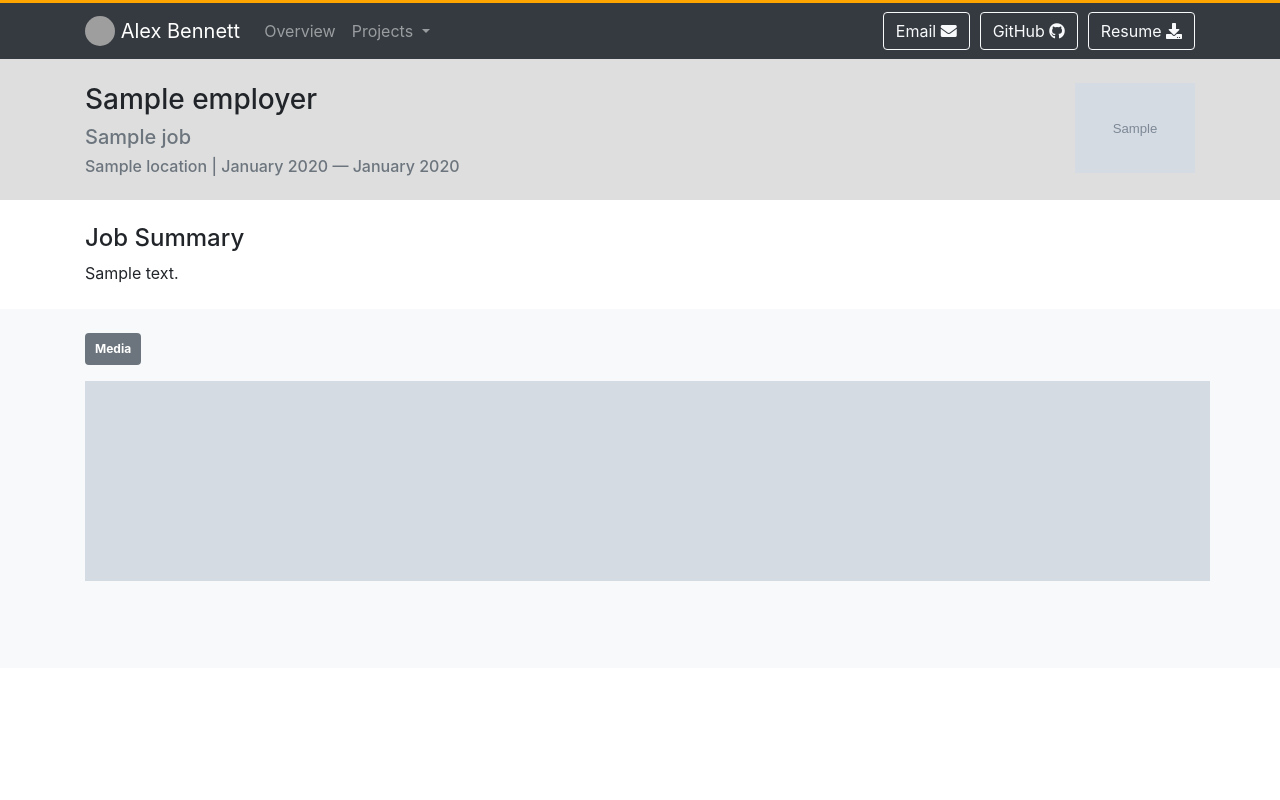
After one commit to alexbennett/amethyst, a Django app: template src/templates/base_job_detail.html in a window 1280 px wide. The commit adds this page. Run offline with Django 3.2, Linux system fonts and the light colour scheme; tables that the repository leaves empty hold one stand-in row (values such as "Sample post"); the template is opened without the code that fills it: values that come from a table or form of the project are taken from there, most other values are stand-ins (such as "Sample title", 1, 10 or a date in 2020); grey boxes marked "Sample" are stand-in pictures; data that the repository does not hold is empty; parts of the project's set-up code (start-up, migrations or seed data) failed here and were passed over; some libraries are stand-ins or nearby versions; grey boxes are pictures that could not be loaded.

Commit message:
Added image galleries and job detail page

```diff
--- a/src/amethyst-core/settings/default.py
+++ b/src/amethyst-core/settings/default.py
@@ -127,7 +127,6 @@ USE_TZ = True
 
 # Static files (CSS, JavaScript, Images)
 # https://docs.djangoproject.com/en/2.1/howto/static-files/
-
 STATIC_URL = '/static/'
 STATIC_ROOT = str(ROOT_DIR.path('static'))
 STATICFILES_DIRS = [
@@ -139,7 +138,6 @@ STATICFILES_FINDERS = (
 )
 
 # Media files (uploads)
-
 MEDIA_URL = '/media/'
 MEDIA_ROOT = str(ROOT_DIR.path('media'))
 
--- a/src/amethyst-core/settings/local.py
+++ b/src/amethyst-core/settings/local.py
@@ -14,3 +14,5 @@ DATABASES = {
         'PASSWORD': env('DJANGO_MYSQL_PASSWORD', default='')
     }
 }
+
+SITE_ID = 1
--- a/src/apps/portfolio/models.py
+++ b/src/apps/portfolio/models.py
@@ -28,7 +28,7 @@ class Project(models.Model):
 class ProjectImage(models.Model):
     project = models.ForeignKey(
         Project, related_name='images', on_delete=models.CASCADE)
-    image = models.ImageField(upload_to='img/projects/images')
+    image = models.ImageField(upload_to='img/projects')
 
     def __str__(self):
         return 'Project image'
@@ -37,7 +37,7 @@ class ProjectImage(models.Model):
 class FeaturedProjectImage(models.Model):
     project = models.ForeignKey(
         Project, related_name='featured_images', on_delete=models.CASCADE)
-    image = models.ImageField(upload_to='img/projects/images/featured')
+    image = models.ImageField(upload_to='img/projects/featured')
 
     def __str__(self):
         return 'Featured project image'
@@ -69,6 +69,7 @@ class Skill(models.Model):
         SkillCategory, related_name='skills', on_delete=models.CASCADE)
     more_info = models.TextField(blank=True)
     related_projects = models.ManyToManyField(Project, blank=True)
+    related_jobs = models.ManyToManyField("Job", blank=True)
     slug = models.SlugField(max_length=8, unique=True)
 
     def __str__(self):
@@ -77,8 +78,7 @@ class Skill(models.Model):
 
 class SubSkill(models.Model):
     name = models.CharField(max_length=24)
-    parent_skill = models.ForeignKey(
-        Skill, related_name='sub_skills', on_delete=models.CASCADE)
+    parent_skill = models.ForeignKey(Skill, related_name='sub_skills', on_delete=models.CASCADE)
     #category = models.ForeignKey(SkillCategory, related_name='sub_skills', on_delete=models.CASCADE)
 
     def __str__(self):
@@ -115,9 +115,19 @@ class Job(models.Model):
     started = models.DateField()
     ended = models.DateField()
     current = models.BooleanField(default=False)
+    logo = models.ImageField(upload_to='img/jobs/logos', blank=True)
 
     def __str__(self):
         return self.title + " (" + self.employer + ")"
+
+
+class JobImage(models.Model):
+    job = models.ForeignKey(
+        Job, related_name='images', on_delete=models.CASCADE)
+    image = models.ImageField(upload_to='img/jobs')
+
+    def __str__(self):
+        return 'Job image'
 
 
 class Education(models.Model):
--- a/src/apps/portfolio/urls.py
+++ b/src/apps/portfolio/urls.py
@@ -6,4 +6,5 @@ urlpatterns = [
     path('', views.index, name='index'),
     path('projects/', views.projects, name='projects'),
     path('project/<int:project_id>/', views.project_detail, name='project_detail'),
+    path('job/<int:job_id>/', views.job_detail, name='job_detail')
 ]
--- a/src/templates/base.html
+++ b/src/templates/base.html
@@ -27,12 +27,15 @@
     <link rel="stylesheet" href="https://use.fontawesome.com/releases/v5.2.0/css/all.css" integrity="sha384-hWVjflwFxL6sNzntih27bfxkr27PmbbK/iSvJ+a4+0owXq79v+lsFkW54bOGbiDQ"
         crossorigin="anonymous">
 
+    <!-- Lightbox -->
+    <link rel="stylesheet" href="https://cdnjs.cloudflare.com/ajax/libs/ekko-lightbox/5.3.0/ekko-lightbox.css" integrity="sha256-HAaDW5o2+LelybUhfuk0Zh2Vdk8Y2W2UeKmbaXhalfA=" crossorigin="anonymous" />
+
     <!-- Custom -->
     <link rel="stylesheet" href="{% static 'css/style.css' %}">
 </head>
 
 <body>
-    <nav class="navbar navbar-expand-lg navbar-dark bg-dark">
+    <nav class="navbar navbar-expand-lg navbar-dark bg-dark" style="border-top: 3px solid orange;">
         <div class="container">
             <a class="navbar-brand" href="/">
                 <img src="{% static 'img/profile-md.jpeg' %}" width="30" height="30" class="d-inline-block align-top rounded-circle" alt="Alex Bennett">                Alex
@@ -58,10 +61,10 @@
                     </li>
                 </ul>
                 <a class="btn btn-outline-light" role="button" href="mailto:hello@alexben.net">Email <i class="fas fa-envelope"></i></a>
-                <a class="btn btn-outline-light" style="margin-left: 10px" role="button" href="https://www.dropbox.com/s/iom9x3kyfrff0ay/alexbennett_resume_sept2018_rev1.pdf?dl=0">Resume
-                    <i class="fas fa-download"></i></a>
                 <a class="btn btn-outline-light" style="margin-left: 10px" role="button" href="https://github.com/alexbennett" target="_new">GitHub
                     <i class="fab fa-github"></i></a>
+                <a class="btn btn-outline-light" style="margin-left: 10px" role="button" href="https://www.dropbox.com/s/pg62vwjph5t3dd7/alexbennett_resume_web.pdf?dl=0">Resume
+                    <i class="fas fa-download"></i></a>
             </div>
         </div>
     </nav>
@@ -80,11 +83,18 @@
         crossorigin="anonymous"></script>
     <script src="https://stackpath.bootstrapcdn.com/bootstrap/4.1.3/js/bootstrap.min.js" integrity="sha384-ChfqqxuZUCnJSK3+MXmPNIyE6ZbWh2IMqE241rYiqJxyMiZ6OW/JmZQ5stwEULTy"
         crossorigin="anonymous"></script>
+    <script src="https://cdnjs.cloudflare.com/ajax/libs/ekko-lightbox/5.3.0/ekko-lightbox.min.js" integrity="sha256-Y1rRlwTzT5K5hhCBfAFWABD4cU13QGuRN6P5apfWzVs="
+        crossorigin="anonymous"></script>
 
     <script type="text/javascript">
         $(document).ready(function () {
             $('[data-toggle="tooltip"]').tooltip();
         });
+
+        $(document).on('click', '[data-toggle="lightbox"]', function(event) {
+            event.preventDefault();
+            $(this).ekkoLightbox();
+        });
     </script>
 </body>
 
--- /dev/null
+++ b/src/templates/base_job_detail.html
@@ -0,0 +1,47 @@
+{% extends 'base.html' %} {% block content %} {% load static %}
+
+<div class="container-fluid" style="background: #dedede;">
+    <div class="container">
+        <div class="row py-4 no-gutters" style="min-height: 140px">
+            <div class="col-md-8">
+                <h3>{{ job.employer }}</h3>
+                <h5 class="text-muted">{{ job.title }}</h5>
+                <h6 class="mb-0 text-muted">{{ job.location }} | {{ job.started|date:"F Y" }} &mdash; {{ job.ended|date:"F Y" }}</h6>
+            </div>
+            <div class="col-lg-4">
+                <img src="{{ job.logo.url }}" class="img-responsive float-right" style="height: 90px;">
+            </div>
+        </div>
+    </div>
+</div>
+
+<div class="container mt-4">
+    <div class="mb-4">
+        <h4>Job Summary</h4>
+        <p class="card-text text-justify">{{ job.description|safe }}</p>
+    </div>
+</div>
+
+{% if job.images.count %}
+<div class="container-fluid bg-light" style="padding: 1.5em">
+    <div class="container mb-5">
+        <div class="row">
+            <div class="col-lg-12">
+                <div class="badge badge-secondary mb-3" style="padding: 10px;">Media</div>
+            </div>
+        </div>
+        <div class="row d-flex align-items-center flex-wrap">
+            {% for img in job.images.all %}
+            <div class="w-25 flex-fill h-auto align-middle" style="max-height: 200px; overflow: hidden; margin-bottom: 15px">
+            <a href="{{ img.image.url }}" data-toggle="lightbox" data-gallery="job-image-gallery"
+                class="col-sm-2">
+                <img src="{{ img.image.url }}" class="img-responsive" style="width: 100%; min-height: 200px">
+            </a>
+            </div>
+            {% endfor %}
+        </div>
+    </div>
+</div>
+{% endif %}
+
+{% endblock %}
```
Also changed, not shown: src/apps/portfolio/admin.py (+8 -1 lines), src/apps/portfolio/views.py (+20 -1 lines), src/templates/base_overview.html (+32 -19 lines), src/templates/base_project_detail.html (+28 -8 lines).
